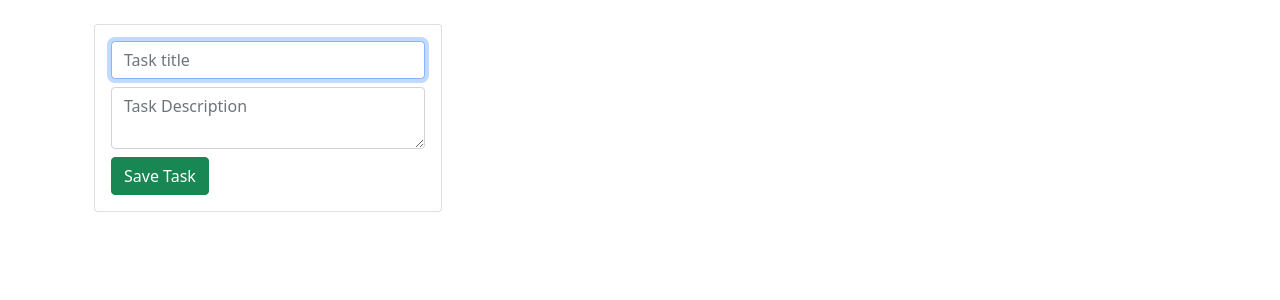
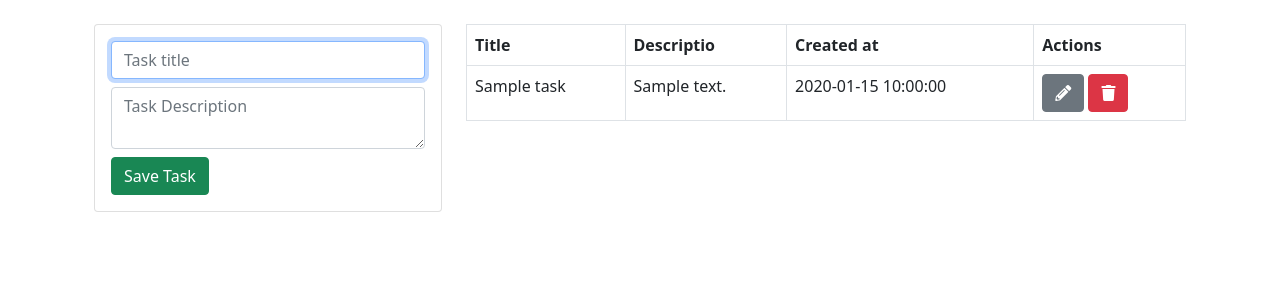
Before and after one commit to jcgm1047/crud_php, a PHP site: page / in a window 1280 px wide. Shown: the part 56-356 px from the top of the page. Run offline with PHP 8.4, Linux system fonts and the light colour scheme; tables that the repository leaves empty or names only in its code hold one stand-in row (values such as "Sample post"); some libraries are stand-ins or nearby versions.

Commit message:
cambios 11/11/2021 5:33 pm

```diff
--- a/db.php
+++ b/db.php
@@ -1,5 +1,5 @@
 <?php
+
+session_start();
+
 $conn = mysqli_connect("localhost","root","","php_mysql_crud");
-
-
-?>
--- a/includes/footer.php
+++ b/includes/footer.php
@@ -1,5 +1,9 @@
 <!-- Bootstrap JavaScript Libraries -->
+<script src="https://code.jquery.com/jquery-3.6.0.min.js
+"></script>
 <script src="https://cdn.jsdelivr.net/npm/@popperjs/core@2.9.2/dist/umd/popper.min.js" integrity="sha384-IQsoLXl5PILFhosVNubq5LC7Qb9DXgDA9i+tQ8Zj3iwWAwPtgFTxbJ8NT4GN1R8p" crossorigin="anonymous"></script>
     <script src="https://cdn.jsdelivr.net/npm/bootstrap@5.0.2/dist/js/bootstrap.min.js" integrity="sha384-cVKIPhGWiC2Al4u+LWgxfKTRIcfu0JTxR+EQDz/bgldoEyl4H0zUF0QKbrJ0EcQF" crossorigin="anonymous"></script>
+    <script src="https://code.jquery.com/jquery-3.6.0.min.js
+"></script>
   </body>
 </html>
--- a/includes/header.php
+++ b/includes/header.php
@@ -1,7 +1,6 @@
-
-
 <!doctype html>
 <html lang="en">
+
 <head>
   <title>PHP MYSQL CRUD</title>
   <!-- Required meta tags -->
@@ -9,11 +8,15 @@
   <meta name="viewport" content="width=device-width, initial-scale=1, shrink-to-fit=no">
 
   <!-- Bootstrap CSS v5.0.2 -->
-    <link rel="stylesheet" href="https://cdn.jsdelivr.net/npm/bootstrap@5.0.2/dist/css/bootstrap.min.css"  integrity="sha384-EVSTQN3/azprG1Anm3QDgpJLIm9Nao0Yz1ztcQTwFspd3yD65VohhpuuCOmLASjC" crossorigin="anonymous">
+  <link rel="stylesheet" href="https://cdn.jsdelivr.net/npm/bootstrap@5.0.2/dist/css/bootstrap.min.css" integrity="sha384-EVSTQN3/azprG1Anm3QDgpJLIm9Nao0Yz1ztcQTwFspd3yD65VohhpuuCOmLASjC" crossorigin="anonymous">
+  <link rel="stylesheet" href="https://pro.fontawesome.com/releases/v5.10.0/css/all.css" integrity="sha384-AYmEC3Yw5cVb3ZcuHtOA93w35dYTsvhLPVnYs9eStHfGJvOvKxVfELGroGkvsg+p" crossorigin="anonymous" />
+
 
 </head>
 <nav class="navbar navbar-dark bg-dark">
   <div class="container">
     <a href="index.php" class="navbar-brand">PHP MYSQL CRUD</a>
-    </div>   </nav>
+  </div>
+</nav>
+
 <body>
--- a/index.php
+++ b/index.php
@@ -1,17 +1,28 @@
 <?php include("./includes/header.php") ?>
+<?php include("db.php") ?>
 
 <div class="container p-4">
+    <div class="row">
+        <div class="col-md-4">
+            <?php if (isset($_SESSION['message'])) { ?>
 
-    <div class="row">
+                <div class="alert alert-<?= $_SESSION['message_type'] ?> alert-dismissible fade show" role="alert">
 
-         <div class="col-md-4">
+                    <?= $_SESSION['message'] ?>
+
+                    <button type="button" class="btn-close" data-bs-dismiss="alert" aria-label="Close"></button>
+
+                </div>
+
+            <?php session_unset();
+            } ?>
 
             <div class="card card-body">
 
                 <form action="save_task.php" method="POST">
 
                     <div class="form-grup mb-2">
-                            <input type="text" name="title"  class="form-control" placeholder="Task title" autofocus >
+                        <input type="text" name="title" class="form-control" placeholder="Task title" autofocus>
                     </div>
 
                     <div class="form-grup">
@@ -26,6 +37,43 @@
 
         </div>
 
+        <div class="col-md-8">
+
+            <table class="table table-bordered">
+                <thead>
+                    <tr>
+                        <th>Title</th>
+                        <th>Descriptio</th>
+                        <th>Created at</th>
+                        <th>Actions</th>
+                    </tr>
+                </thead>
+                <tbody>
+                    <?php
+                    $query = "SELECT * FROM task";
+                    $result_task = mysqli_query($conn, $query);
+                    while ($row = mysqli_fetch_array($result_task)) { ?>
+
+                        <tr>
+                            <td> <?php echo $row['title']; ?> </td>
+                            <td><?php echo $row['description']; ?></td>
+                            <td><?php echo $row['created_at']; ?></td>
+                            <td>
+                            <a href="edit.php?id=<?php echo $row['id'] ?>" class="btn btn-secondary"><i class="fas fa-pencil-alt"></i></a>
+
+                            <a href="delete_task.php?id=<?php echo $row['id'] ?>" class="btn btn-danger"><i class="fas fa-trash"></i></a>
+                            </td>
+                        </tr>
+
+
+                    <?php } ?>
+
+                </tbody>
+
+            </table>
+
+        </div>
+
     </div>
 
 </div>
--- a/save_task.php
+++ b/save_task.php
@@ -12,7 +12,11 @@ if (isset($_POST['save_task'])) {
 if (!$result) {
     die ("Query Failed");
 }
-echo "SAVED";
+
+$_SESSION['message'] = 'Tarea guardada satisfactoriamente';
+$_SESSION['message_type'] = 'success';
+
+header("Location: index.php");
 
 }
 
```
Also changed, not shown: delete_task.php (+22 -0 lines), edit.php (+59 -0 lines). Lines whose indentation alone changed are shown as unchanged.
